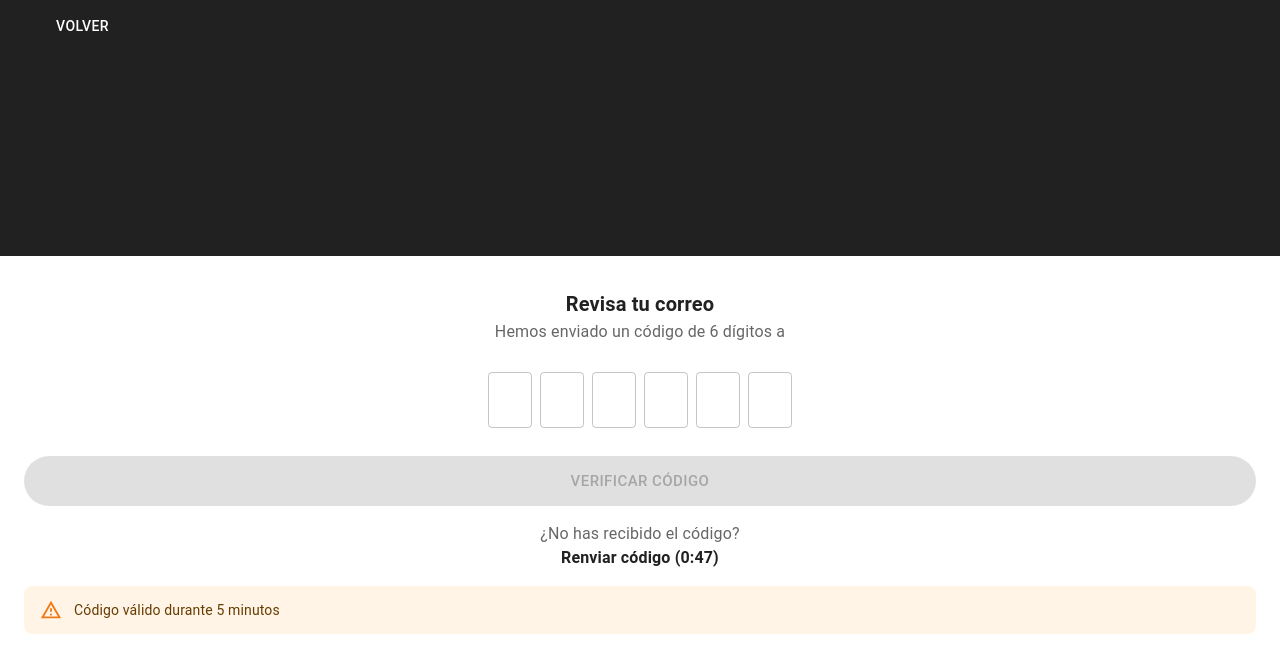
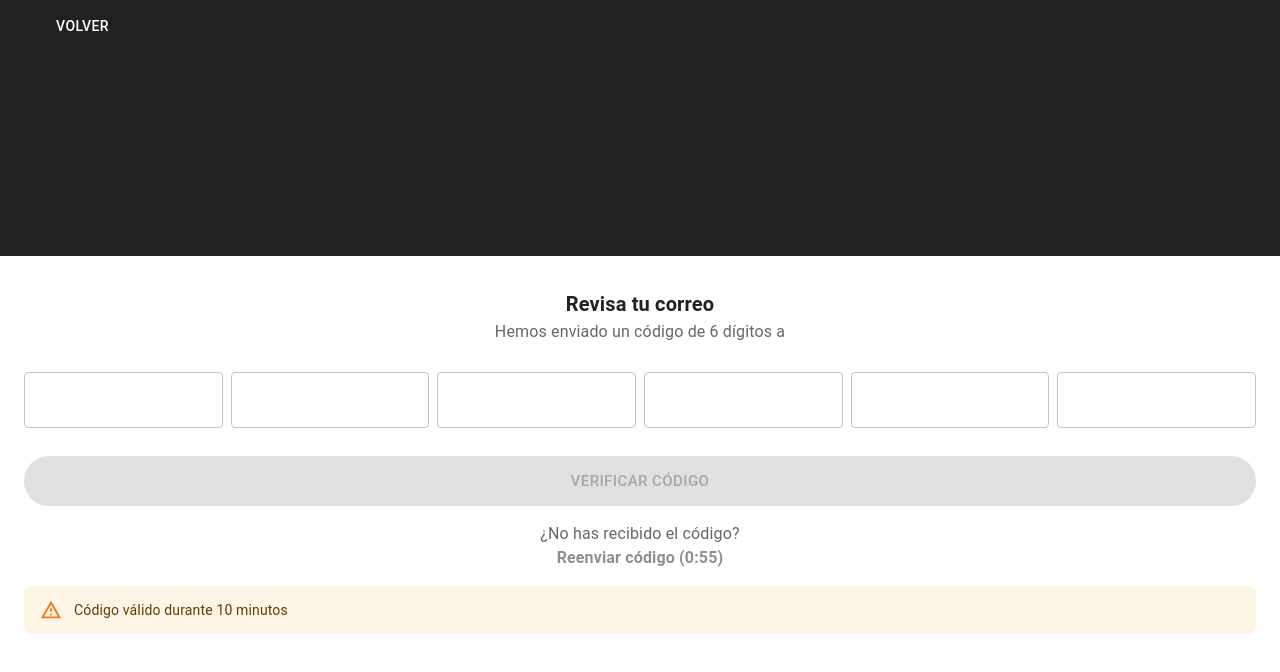
Before and after one commit to FGiannini95/DocReminder, a React (Vite) app in the folder client/: page /otp in a window 1280 px wide. Shown: the top 672 px of the page. Built offline with nearby package versions, Linux system fonts and the light colour scheme; no server answers; some icons are missing.

Commit message:
Complete Otp

```diff
--- a/client/src/pages/Otp/Otp.tsx
+++ b/client/src/pages/Otp/Otp.tsx
@@ -1,4 +1,4 @@
-import React, { useState } from "react";
+import React, { useEffect, useState } from "react";
 import { useLocation, useNavigate } from "react-router-dom";
 import axios from "axios";
 
@@ -23,6 +23,8 @@ const sectionStyles = {
 export const Otp = () => {
   const [otp, setOtp] = useState<string[]>(Array(6).fill(""));
   const [isLoading, setIsLoading] = useState(false);
+  const [isResending, setIsResending] = useState(false);
+  const [countdown, setCountdown] = useState(60);
 
   const { state } = useLocation();
   const navigate = useNavigate();
@@ -44,6 +46,33 @@ export const Otp = () => {
       .catch((err) => {
         console.log(err);
         setIsLoading(false);
+      });
+  };
+
+  // Decrement countdown every second, stop at 0
+  useEffect(() => {
+    if (countdown === 0) return;
+
+    const timer = setInterval(() => {
+      setCountdown((prev) => prev - 1);
+    }, 1000);
+
+    return () => clearInterval(timer);
+  }, [countdown]);
+
+  const formattedCountdown = `0:${countdown < 10 ? `0${countdown}` : countdown}`;
+
+  const handleResend = () => {
+    console.log(email);
+    axios
+      .post(`${AUTH_URL}/otp`, { email })
+      .then(() => {
+        setCountdown(60);
+        setIsResending(false);
+      })
+      .catch((err) => {
+        console.log(err);
+        setIsResending(false);
       });
   };
 
@@ -90,7 +119,16 @@ export const Otp = () => {
                 value={digit}
                 onChange={(e) => handleChange(e.target.value, i)}
                 inputProps={{ maxLength: 1, style: { textAlign: "center" } }}
-                sx={{ width: 44 }}
+                sx={{
+                  // Border color when input is focused
+                  "& .MuiOutlinedInput-root.Mui-focused fieldset": {
+                    borderColor: "text.primary",
+                  },
+                  // Label color when focused
+                  "& .MuiInputLabel-root.Mui-focused": {
+                    color: "text.primary",
+                  },
+                }}
               />
             ))}
           </Box>
@@ -110,15 +148,23 @@ export const Otp = () => {
             {isLoading ? <CircularProgress size={24} color="inherit" /> : "Verificar código"}{" "}
           </Button>
 
-          {/* Link and countdown */}
+          {/* Countdown */}
           <Box sx={{ display: "flex", flexDirection: "column" }}>
             <Typography color="text.secondary">¿No has recibido el código?</Typography>
-            <Typography fontWeight="bold">Renviar código (0:47)</Typography>
+            <Typography
+              fontWeight="bold"
+              onClick={countdown === 0 && !isResending ? handleResend : undefined}
+              sx={{
+                opacity: countdown === 0 ? 1 : 0.5,
+              }}
+            >
+              {countdown === 0 ? "Reenviar código" : `Reenviar código (${formattedCountdown})`}
+            </Typography>{" "}
           </Box>
 
           {/* Warning */}
           <Alert severity="warning" sx={{ width: "100%", borderRadius: 2 }}>
-            Código válido durante 5 minutos
+            Código válido durante 10 minutos
           </Alert>
         </Box>
       </Box>
```
